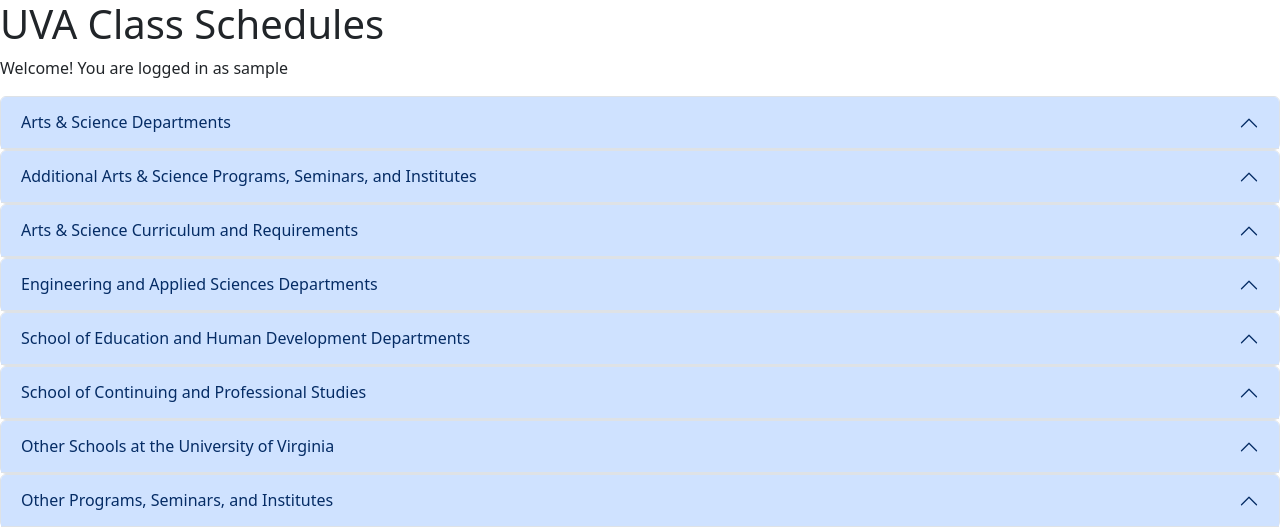
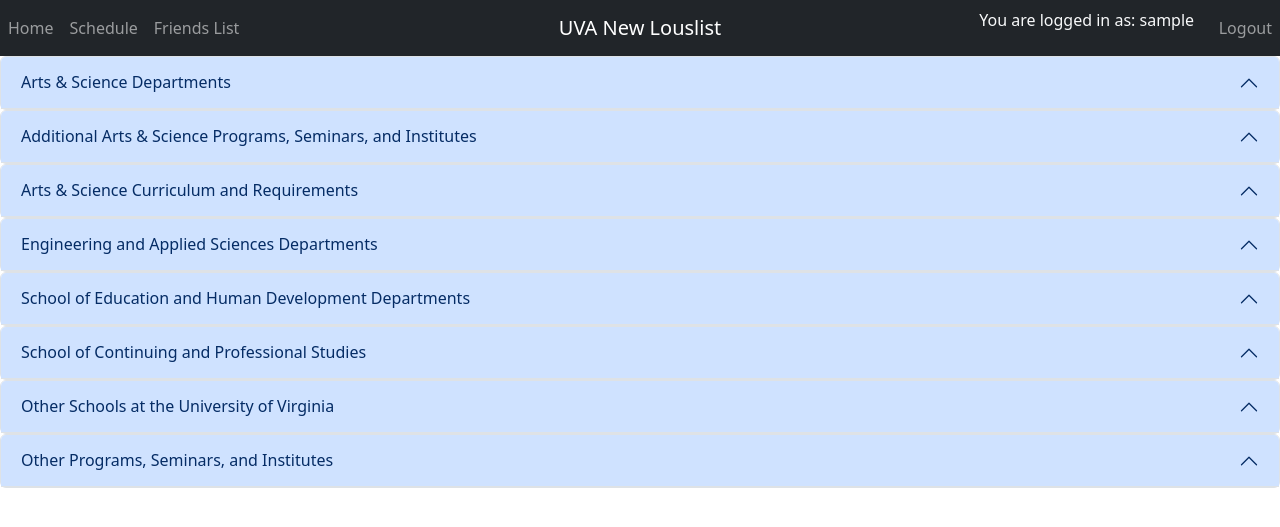
Before and after one commit to GaRandall/louslist, a Django app: page / in a window 1280 px wide. Shown: the top 527 px of the page. Run offline with Django 4.2, Linux system fonts and the light colour scheme; the visitor is signed in with stand-in values (Sample User, id 1); data that the repository does not hold is empty; some libraries are stand-ins or nearby versions.

Commit message:
Google Logout/Homepage update

```diff
--- a/louslist/templates/louslist/index.html
+++ b/louslist/templates/louslist/index.html
@@ -9,15 +9,40 @@
 {% bootstrap_messages %}
 
 {% load socialaccount %}
+
 <html>
-  <body>
-    <h1>UVA Class Schedules</h1>
-    {% if request.user.is_authenticated %}
-    <p>Welcome! You are logged in as {{ user.username }}</p>
-    {% else %}
-    <a href="{% provider_login_url 'google' %}">Login With Google</a>
-    {% endif %}
-  </body>
+  <nav class="navbar navbar-expand-md navbar-dark bg-dark">
+    <div class="navbar-collapse collapse w-100 order-1 order-md-0 dual-collapse2">
+        <ul class="navbar-nav mr-auto">
+          <li class="nav-item active">
+            <a class="nav-link" href="">Home</a>
+          </li>
+          <li class="nav-item">
+            <a class="nav-link" href="#">Schedule</a>
+          </li>
+          <li class="nav-item">
+            <a class="nav-link" href="#">Friends List</a>
+          </li>
+        </ul>
+    </div>
+    <div class="mx-auto order-0">
+        <a class="navbar-brand mx-auto" href="">UVA New Louslist</a>
+    </div>
+    <div class="navbar-collapse collapse w-100 order-3 dual-collapse2">
+        <ul class="navbar-nav ms-auto">
+          {% if request.user.is_authenticated %}
+          <p class="text-light bg-dark">You are logged in as: {{ user.username }} &nbsp &nbsp</p>
+          <li class="nav-item">
+            <a class="nav-link" href="/logout">Logout</a>
+          </li>
+          {% else %}
+          <li class="nav-item">
+              <a class="nav-link" href="{% provider_login_url 'google' %}">Login With Google</a>
+          </li>
+          {% endif %}
+        </ul>
+    </div>
+  </nav>
 
   <div class="accordion" id="ArtsAndSciencesDepartments">
     <div class="accordion-item">
--- a/louslist/urls.py
+++ b/louslist/urls.py
@@ -1,9 +1,11 @@
 from django.urls import path
 from . import views
+from django.contrib.auth.views import LogoutView
 
 urlpatterns = [
    #path('', views.home),
    path('', views.home, name='home'),
+   #path('logout', LogoutView.as_view()),
    path('acct', views.departments, name='acct'),
    path('airs', views.departments, name='airs'),
    path('alar', views.departments, name='alar'),
--- a/mysite/settings.py
+++ b/mysite/settings.py
@@ -147,6 +147,7 @@
 ]
 SITE_ID = 1
 LOGIN_REDIRECT_URL = '/'
+LOGOUT_REDIRECT_URL = '/'
 
 # Additional configuration settings
 SOCIALACCOUNT_QUERY_EMAIL = True
--- a/mysite/urls.py
+++ b/mysite/urls.py
@@ -1,10 +1,11 @@
 from django.contrib import admin
 from django.urls import path, include
-
+from django.contrib.auth.views import LogoutView
 
 urlpatterns = [
    path('admin/', admin.site.urls),
    path("accounts/", include("allauth.urls")), #most important
    path('', include("louslist.urls")), #my app urls
+   path('logout', LogoutView.as_view()),
    #path('classes/',include("louslist.urls"))
 ]
```
Also changed, not shown: louslist/views.py (+8 -1 lines).
